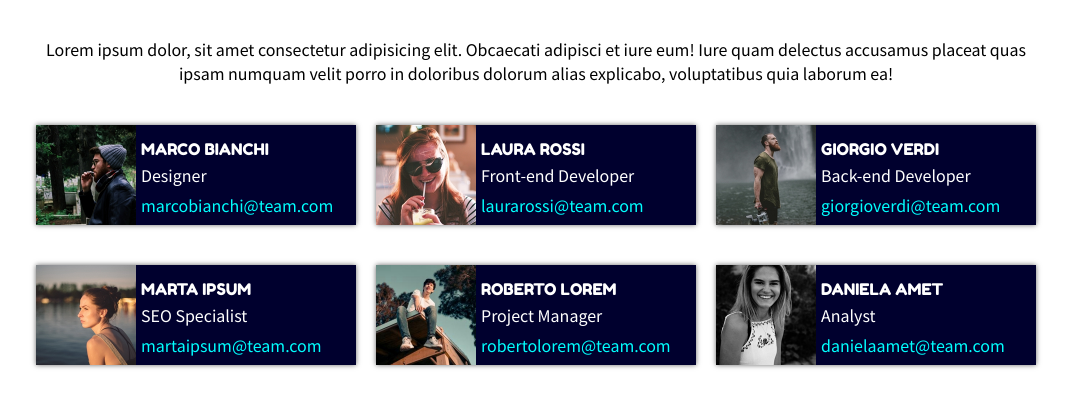
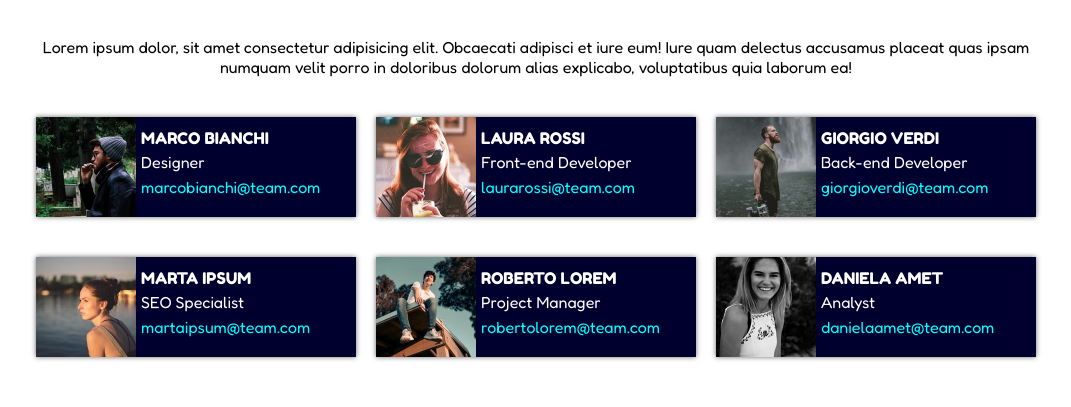
Before and after one commit to PaoloVol99/html-css-float-cards, a plain HTML site: page index.html in a window 1280 px wide. Shown: the part 57-464 px from the top of the page, without its empty margins (104-1175 px from the left). Drawn offline with Linux system fonts and the light colour scheme.

Commit message:
cambio font

```diff
--- a/css/style.css
+++ b/css/style.css
@@ -13,8 +13,8 @@
     text-decoration: none;
 }
 
-html {
-    font-family: 'Noto Sans JP', sans-serif;
+body {
+    font-family: 'Fredoka', sans-serif;
 }
 
 .header-container {
--- a/index.html
+++ b/index.html
@@ -6,7 +6,7 @@
     <meta name="viewport" content="width=device-width, initial-scale=1.0">
     <title>Meet Our Team</title>
     <link rel="preconnect" href="https://fonts.googleapis.com"><link rel="preconnect" href="https://fonts.gstatic.com" crossorigin><link href="https://fonts.googleapis.com/css2?family=Fredoka+One&display=swap" rel="stylesheet">
-    <link rel="preconnect" href="https://fonts.googleapis.com"><link rel="preconnect" href="https://fonts.gstatic.com" crossorigin><link href="https://fonts.googleapis.com/css2?family=Noto+Sans+JP&display=swap" rel="stylesheet">
+    <link rel="preconnect" href="https://fonts.googleapis.com"><link rel="preconnect" href="https://fonts.gstatic.com" crossorigin><link href="https://fonts.googleapis.com/css2?family=Fredoka&display=swap" rel="stylesheet">
     <link rel="stylesheet" href="css/style.css">
 
 </head>
```
